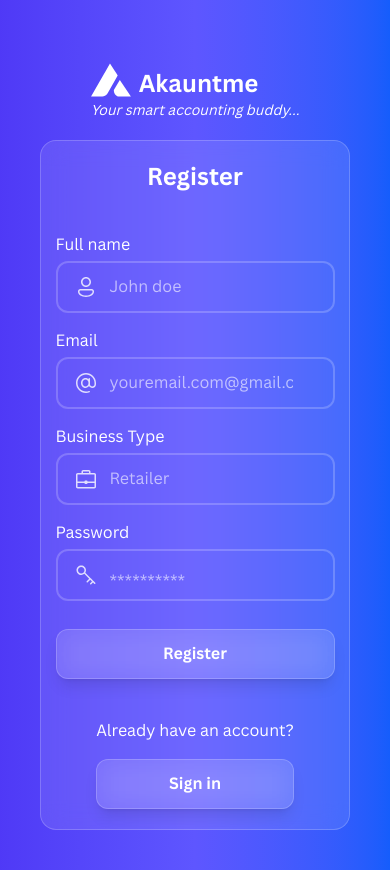
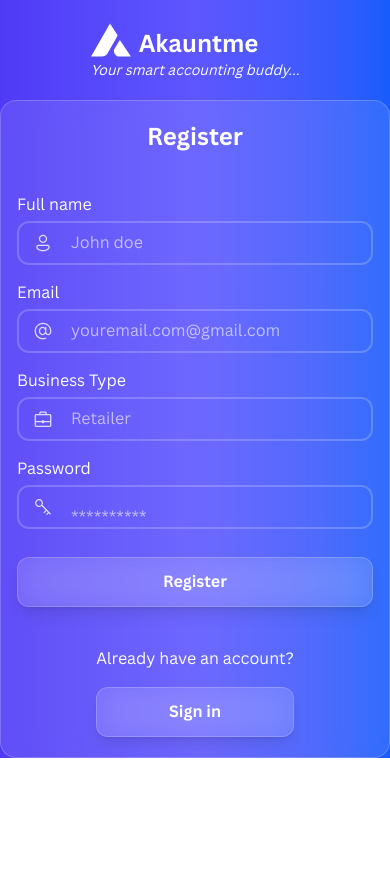
Before and after one commit to geniusmark99/akauntme-v1, a Next.js app: page /register in a window 390 px wide. After the commit the page ends 844 px from the top, so only its background shows below. Built offline with nearby package versions, Linux system fonts and the light colour scheme.

Commit message:
update all present screen

```diff
--- a/src/app/(auth)/register/page.tsx
+++ b/src/app/(auth)/register/page.tsx
@@ -5,7 +5,7 @@
 
 const Register = () => {
     return (
-        <div className='h-auto lg:h-[100dvh]'>
+        <div className='h-auto overflow-y-auto overflow-x-hidden lg:overflow-hidden lg:h-[100dvh]'>
             <div className='flex flex-col lg:flex-row-reverse w-full '>
                 <div className='hidden lg:flex flex-col w-full lg:w-6/12  bg-white rounded-2xl justify-center items-center'>
                     <div className='mb-10'>
@@ -23,35 +23,7 @@
                         </div>
                     </div>
                 </div>
-                <div className=' lg:w-6/12 flex flex-col overflow-hidden relative  justify-center items-center bg-gradient-to-r from-indigo-600 via-akauntme to-blue-600 p-10'>
-
-
-                    {/* <div
-                        style={{
-                            bottom: "calc(100% - min(var(--viewport-height, 100%), 100%) - .5px)",
-                            flex: "none",
-                            left: 0,
-                            order: 1008,
-                            pointerEvents: "none",
-                            position: "fixed",
-                            right: 0,
-                            top: 0,
-                            zIndex: 10,
-                        }}
-                    >
-
-                        <div
-                            style={{
-                                width: "100%",
-                                height: "100%",
-                                backgroundSize: "200px",
-                                backgroundRepeat: "repeat",
-                                backgroundImage: "url('/images/grainy-noise.png')",
-                                opacity: 0.06,
-                                borderRadius: 0,
-                            }}
-                        ></div>
-                    </div> */}
+                <div className='w-full lg:w-6/12 flex flex-col overflow-hidden relative  justify-center items-center bg-gradient-to-r from-indigo-600 via-akauntme to-blue-600 lg:p-10'>
                     <div className='md:hidden flex my-5 flex-col'>
                         <h1 className='text-2xl font-semibold text-white   items-end flex gap-x-2'>
                             <LogoIcon type='alone' className='size-10 fill-white' />
@@ -62,20 +34,18 @@
                     </div>
 
                     <div className='flex justify-center flex-col items-center border border-white/20 mx-5 w-full lg:w-[500px] rounded-2xl backdrop-blur-md bg-white/10 py-5'>
-                        <div className=''>
-
-
+                        <div className='w-full px-4 lg:px-10'>
                             <h1 className='text-center text-2xl lg:text-3xl font-semibold mb-10 text-white'>Register</h1>
                             <form action="#" className='flex flex-col gap-y-4 items-center w-full'>
                                 <div className='flex gap-y-1 flex-col w-full lg:min-w-[350px] relative'>
                                     <label htmlFor="fullname" className='text-white'>Full name</label>
                                     <div className='flex items-center relative'>
-                                        <div className='absolute inset-3 top-2 size-9 flex justify-center items-center'>
-                                            <svg className='size-6 fill-white/80' xmlns="http://www.w3.org/2000/svg" viewBox="0 0 48 48" >
+                                        <div className='absolute inset-2 top-1 lg:top-2 size-9 flex justify-center items-center'>
+                                            <svg className='size-5 lg:size-6 fill-white/80' xmlns="http://www.w3.org/2000/svg" viewBox="0 0 48 48" >
                                                 <path d="M24 4C18.494917 4 14 8.494921 14 14C14 19.505079 18.494917 24 24 24C29.505083 24 34 19.505079 34 14C34 8.494921 29.505083 4 24 4 z M 24 7C27.883764 7 31 10.116238 31 14C31 17.883762 27.883764 21 24 21C20.116236 21 17 17.883762 17 14C17 10.116238 20.116236 7 24 7 z M 12.5 28C10.032499 28 8 30.032499 8 32.5L8 33.699219C8 36.640082 9.8647133 39.277974 12.708984 41.091797C15.553256 42.90562 19.444841 44 24 44C28.555159 44 32.446744 42.90562 35.291016 41.091797C38.135287 39.277974 40 36.640082 40 33.699219L40 32.5C40 30.032499 37.967501 28 35.5 28L12.5 28 z M 12.5 31L35.5 31C36.346499 31 37 31.653501 37 32.5L37 33.699219C37 35.364355 35.927463 37.127823 33.677734 38.5625C31.428006 39.997177 28.068841 41 24 41C19.931159 41 16.571994 39.997177 14.322266 38.5625C12.072537 37.127823 11 35.364355 11 33.699219L11 32.5C11 31.653501 11.653501 31 12.5 31 z" />
                                             </svg>
                                         </div>
-                                        <input type="text" id='fullname' autoComplete='none' placeholder='John doe' className='indent-3 border-2 w-full outline-none hover:border-white/40 focus:border-white/40 focus:outline-none focus:ring-0 bg-transparent text-white border-white/20 placeholder:text-white/60 py-3 px-10 rounded-xl' />
+                                        <input type="text" id='fullname' autoComplete='none' placeholder='John doe' className='indent-3 border-2 w-full outline-none hover:border-white/40 focus:border-white/40 focus:outline-none focus:ring-0 bg-transparent text-white border-white/20 placeholder:text-white/60 py-2 lg:py-3 px-10 rounded-xl' />
                                     </div>
                                 </div>
 
@@ -83,12 +53,12 @@
                                     <label htmlFor="email" className='text-white'>Email</label>
 
                                     <div className='flex items-center relative'>
-                                        <div className='absolute inset-3 top-2 size-9 flex justify-center items-center'>
-                                            <svg className='size-6 fill-white/80' viewBox="0 0 48 48" >
+                                        <div className='absolute inset-2 top-1 lg:top-2  size-9 flex justify-center items-center'>
+                                            <svg className='size-5 lg:size-6 fill-white/80' viewBox="0 0 48 48" >
                                                 <path d="M24 4C12.972292 4 4 12.972292 4 24C4 35.027708 12.972292 44 24 44C26.46846 44 28.839993 43.551537 31.027344 42.730469 A 1.50015 1.50015 0 1 0 29.972656 39.921875C28.116007 40.618807 26.10554 41 24 41C14.593708 41 7 33.406292 7 24C7 14.593708 14.593708 7 24 7C33.406292 7 41 14.593708 41 24L41 26.5C41 29.003499 39.003499 31 36.5 31C33.996501 31 32 29.003499 32 26.5L32 24L32 15.5 A 1.50015 1.50015 0 1 0 29 15.5L29 16.566406C27.419516 14.984362 25.331498 14 23 14C17.942095 14 14 18.59527 14 24C14 29.40473 17.942095 34 23 34C25.872367 34 28.382558 32.516731 30.017578 30.246094C31.319489 32.483151 33.739215 34 36.5 34C40.624501 34 44 30.624501 44 26.5L44 24C44 12.972292 35.027708 4 24 4 z M 23 17C26.214095 17 29 20.03073 29 24C29 27.96927 26.214095 31 23 31C19.785905 31 17 27.96927 17 24C17 20.03073 19.785905 17 23 17 z" />
                                             </svg>
                                         </div>
-                                        <input type="email" id='email' autoComplete='off' placeholder='youremail.com@gmail.com' className='indent-3 border-2 w-full outline-none hover:border-white/40 focus:border-white/40 focus:outline-none focus:ring-0 bg-transparent text-white border-white/20 placeholder:text-white/60 py-3 px-10 rounded-xl' />
+                                        <input type="email" id='email' autoComplete='off' placeholder='youremail.com@gmail.com' className='indent-3 border-2 w-full outline-none hover:border-white/40 focus:border-white/40 focus:outline-none focus:ring-0 bg-transparent text-white border-white/20 placeholder:text-white/60 py-2 lg:py-3 px-10 rounded-xl' />
                                     </div>
 
                                 </div>
@@ -99,13 +69,13 @@
                                     <label htmlFor="business_type" className='text-white'>Business Type</label>
 
                                     <div className='flex items-center relative'>
-                                        <div className='absolute inset-3 top-2 size-9 flex justify-center items-center'>
+                                        <div className='absolute inset-2 top-1 lg:top-2  size-9 flex justify-center items-center'>
 
-                                            <svg className='size-6 fill-white/80' xmlns="http://www.w3.org/2000/svg" viewBox="0 0 48 48" >
+                                            <svg className='size-5 lg:size-6 fill-white/80' xmlns="http://www.w3.org/2000/svg" viewBox="0 0 48 48" >
                                                 <path d="M18.5 6C16.585045 6 15 7.5850452 15 9.5L15 12L7.5 12C5.5850452 12 4 13.585045 4 15.5L4 39.5C4 41.414955 5.5850452 43 7.5 43L40.5 43C42.414955 43 44 41.414955 44 39.5L44 15.5C44 13.585045 42.414955 12 40.5 12L33 12L33 9.5C33 7.5850452 31.414955 6 29.5 6L18.5 6 z M 18.5 9L29.5 9C29.795045 9 30 9.2049548 30 9.5L30 12L18 12L18 9.5C18 9.2049548 18.204955 9 18.5 9 z M 7.5 15L40.5 15C40.795045 15 41 15.204955 41 15.5L41 29L27 29L27 28.5C27 27.672 26.328 27 25.5 27L22.5 27C21.672 27 21 27.672 21 28.5L21 29L7 29L7 15.5C7 15.204955 7.2049548 15 7.5 15 z M 7 32L21 32L21 32.5C21 33.328 21.672 34 22.5 34L25.5 34C26.328 34 27 33.328 27 32.5L27 32L41 32L41 39.5C41 39.795045 40.795045 40 40.5 40L7.5 40C7.2049548 40 7 39.795045 7 39.5L7 32 z" />
                                             </svg>
                                         </div>
-                                        <input type="text" id='business_type' autoComplete='none' placeholder='Retailer' className='indent-3 border-2 w-full outline-none hover:border-white/40 focus:border-white/40 focus:outline-none focus:ring-0 bg-transparent text-white border-white/20 placeholder:text-white/60 py-3 px-10 rounded-xl' />
+                                        <input type="text" id='business_type' autoComplete='none' placeholder='Retailer' className='indent-3 border-2 w-full outline-none hover:border-white/40 focus:border-white/40 focus:outline-none focus:ring-0 bg-transparent text-white border-white/20 placeholder:text-white/60 py-2 lg:py-3 px-10 rounded-xl' />
                                     </div>
                                 </div>
 
@@ -115,12 +85,12 @@
                                 <div className='flex gap-y-1 flex-col w-full lg:min-w-[300px] relative'>
                                     <label htmlFor="password" className='text-white'>Password</label>
                                     <div className='flex items-center relative'>
-                                        <div className='absolute inset-3 top-2 size-9 flex justify-center items-center'>
-                                            <svg className='size-6 fill-white/80' xmlns="http://www.w3.org/2000/svg" viewBox="0 0 48 48" >
+                                        <div className='absolute inset-2 top-1 lg:top-2 size-9 flex justify-center items-center'>
+                                            <svg className='size-5 lg:size-6 fill-white/80' xmlns="http://www.w3.org/2000/svg" viewBox="0 0 48 48" >
                                                 <path d="M14.5 5C9.2710594 5 5 9.2710634 5 14.5C5 19.728937 9.2710594 24 14.5 24C16.830242 24 18.9665 23.147359 20.623047 21.744141L30.378906 31.5L25.439453 36.439453 A 1.50015 1.50015 0 1 0 27.560547 38.560547L32.5 33.621094L35.878906 37L32.439453 40.439453 A 1.50015 1.50015 0 1 0 34.560547 42.560547L38 39.121094L40.439453 41.560547 A 1.50015 1.50015 0 1 0 42.560547 39.439453L39.234375 36.113281 A 1.50015 1.50015 0 0 0 38.888672 35.767578L33.734375 30.613281 A 1.50015 1.50015 0 0 0 33.388672 30.267578L22.582031 19.460938C23.475106 18.013915 24 16.317708 24 14.5C24 9.2710634 19.728941 5 14.5 5 z M 14.5 8C18.107621 8 21 10.892381 21 14.5C21 15.968914 20.5152 17.315597 19.703125 18.400391 A 1.50015 1.50015 0 0 0 19.255859 18.935547C18.071877 20.205446 16.385984 21 14.5 21C10.892379 21 8 18.107619 8 14.5C8 10.892381 10.892379 8 14.5 8 z" />
                                             </svg>
                                         </div>
-                                        <input type="password" id='password' autoComplete='none' placeholder='**********' className='indent-3 placeholder:absolute placeholder:top-5 border-2 w-full outline-none hover:border-white/40 focus:border-white/40 focus:outline-none focus:ring-0 bg-transparent text-white border-white/20 placeholder:text-white/60 py-3 px-10 rounded-xl' />
+                                        <input type="password" id='password' autoComplete='none' placeholder='**********' className='indent-3 placeholder:absolute placeholder:top-5 border-2 w-full outline-none hover:border-white/40 focus:border-white/40 focus:outline-none focus:ring-0 bg-transparent text-white border-white/20 placeholder:text-white/60  py-2 lg:py-3 px-10 rounded-xl' />
                                     </div>
                                 </div>
 
--- a/src/components/shared/general/HeaderWidget.tsx
+++ b/src/components/shared/general/HeaderWidget.tsx
@@ -278,7 +278,7 @@
 
                             <li className='py-2 w-full'>
 
-                                <a href="#" className='rounded-full px-2 py-2 w-full  hover:bg-white hover:text-akauntme-deep hover:shadow-md text-white bg-akauntme-deep'>Book Demo</a>
+                                <Link href="/register" className='rounded-full px-2 py-2 w-full  hover:bg-white hover:text-akauntme-deep hover:shadow-md text-white bg-akauntme-deep border border-transparent transition-all hover:border-akauntme-deep'>Register</Link>
 
                             </li>
 
--- a/src/components/shared/general/HomeSliderWidget.tsx
+++ b/src/components/shared/general/HomeSliderWidget.tsx
@@ -165,7 +165,7 @@
                         <div className='flex justify-center items-center'>
 
                             {item.comingSoon ?
-                                <div className='text-white h-10 px-4 bg-linear-90 from-teal-600 to-emerald-600 rounded-full text-center flex justify-center items-center'>Coming soon</div> : <div className=' h-10'></div>
+                                <div className='text-white h-10 px-4 bg-linear-90  from-green-500  to-emerald-500 rounded-full text-center flex justify-center items-center'>Coming soon</div> : <div className=' h-10'></div>
 
                             }
                         </div>
```
